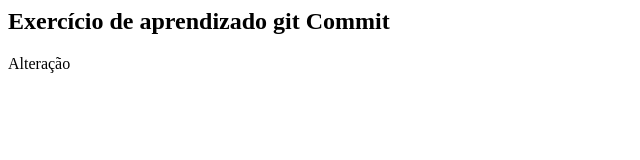
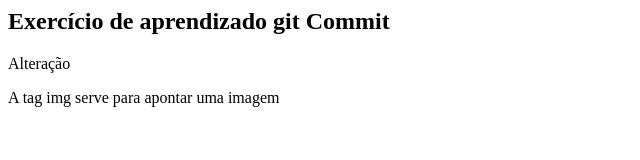
Before and after one commit to rbnsrs/Algoritmo, a plain HTML site: page index.html in a window 1280 px wide. Shown: the whole page, without its empty margins (0-640 px from the left). Drawn offline with Linux system fonts and the light colour scheme.

Commit message:
c6 - Explicando tag img

```diff
--- a/index.html
+++ b/index.html
@@ -2,6 +2,7 @@
 	<body>
 		<h2> Exercício de aprendizado git Commit</h2>
 		<o>Alteração</p>
+		<p>A tag img serve para apontar uma imagem</p>
 	</body>
 
 </html>
```
